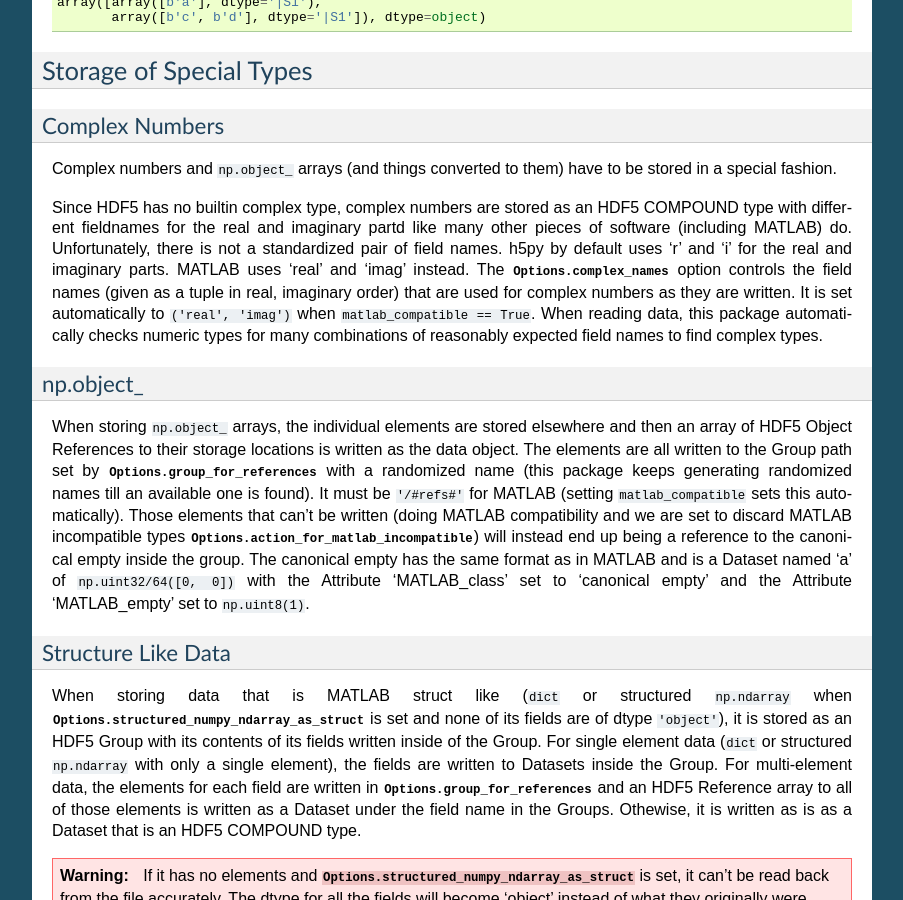
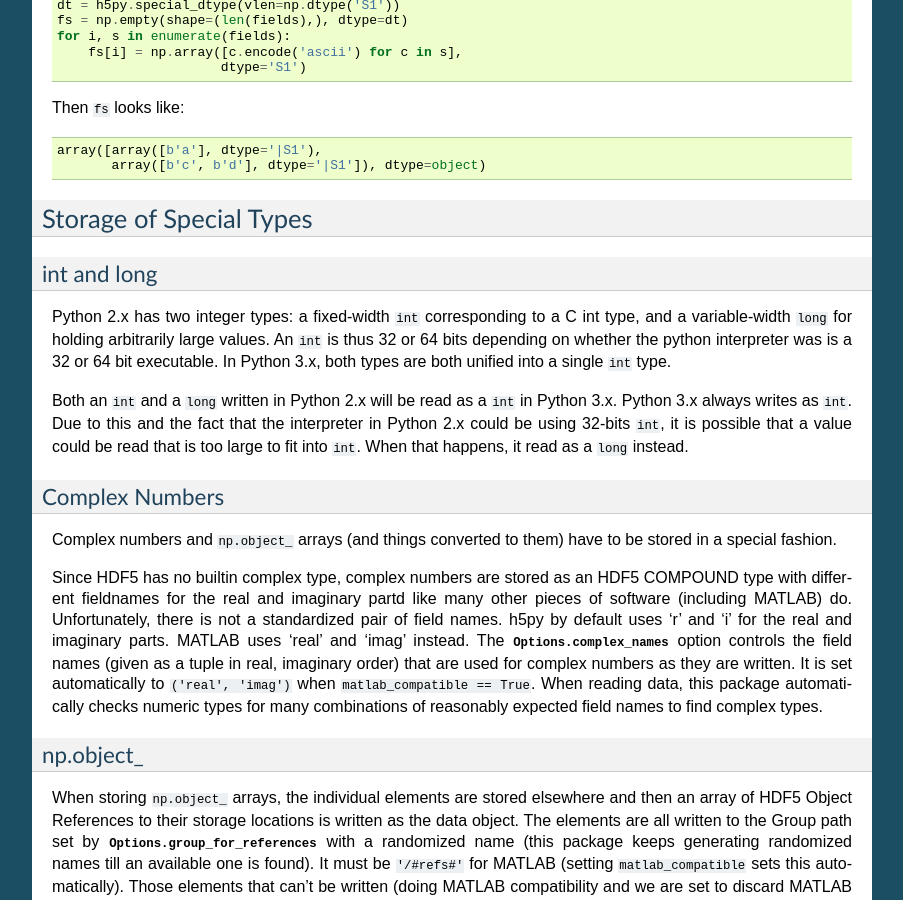
Before and after one commit to frejanordsiek/hdf5storage, a Sphinx documentation site: the page built from doc/source/storage_format.rst, in a window 1280 px wide and 900 px high, scrolled down 5155 px. Shown: the whole window, without its empty margins (198-1101 px from the left). Built offline with Sphinx 7.4.7, drawn with Linux system fonts in a browser that asks for light colours; formulas are drawn with MathJax 3; some of the changed text lies outside the part shown.

Commit message:
Updated documentation to reflect the too large int bug fix.

```diff
--- a/doc/source/conf.py
+++ b/doc/source/conf.py
@@ -52,16 +52,16 @@
 
 # General information about the project.
 project = 'hdf5storage'
-copyright = '2013, Freja Nordsiek'
+copyright = '2013-2015, Freja Nordsiek'
 
 # The version info for the project you're documenting, acts as replacement for
 # |version| and |release|, also used in various other places throughout the
 # built documents.
 #
 # The short X.Y version.
-version = '0.1.4'
+version = '0.1.5'
 # The full version, including alpha/beta/rc tags.
-release = '0.1.4'
+release = '0.1.5'
 
 # The language for content autogenerated by Sphinx. Refer to documentation
 # for a list of supported languages.
--- a/doc/source/storage_format.rst
+++ b/doc/source/storage_format.rst
@@ -59,18 +59,19 @@
 ===============  =======  ====================================  =====================
 bool             0.1      np.bool\_ or np.uint8 [1]_            Dataset
 None             0.1      ``np.float64([])``                    Dataset
-int              0.1      np.int64                              Dataset
+int [2]_         0.1      np.int64 [2]_                         Dataset
+long [3]_        0.1      np.int64                              Dataset
 float            0.1      np.float64                            Dataset
 complex          0.1      np.complex128                         Dataset
-str              0.1      np.uint32/16 [2]_                     Dataset
-bytes            0.1      np.bytes\_ or np.uint16 [3]_          Dataset
-bytearray        0.1      np.bytes\_ or np.uint16 [3]_          Dataset
+str              0.1      np.uint32/16 [4]_                     Dataset
+bytes            0.1      np.bytes\_ or np.uint16 [5]_          Dataset
+bytearray        0.1      np.bytes\_ or np.uint16 [5]_          Dataset
 list             0.1      np.object\_                           Dataset
 tuple            0.1      np.object\_                           Dataset
 set              0.1      np.object\_                           Dataset
 frozenset        0.1      np.object\_                           Dataset
 cl.deque         0.1      np.object\_                           Dataset
-dict [4]_        0.1                                            Group
+dict [6]_        0.1                                            Group
 np.bool\_        0.1      not or np.uint8 [1]_                  Dataset
 np.void          0.1                                            Dataset
 np.uint8         0.1                                            Dataset
@@ -81,24 +82,29 @@
 np.int16         0.1                                            Dataset
 np.int32         0.1                                            Dataset
 np.int64         0.1                                            Dataset
-np.float16 [5]_  0.1                                            Dataset
+np.float16 [7]_  0.1                                            Dataset
 np.float32       0.1                                            Dataset
 np.float64       0.1                                            Dataset
 np.complex64     0.1                                            Dataset
 np.complex128    0.1                                            Dataset
-np.str\_         0.1      np.uint32/16 [2]_                     Dataset
-np.bytes\_       0.1      np.bytes\_ or np.uint16 [3]_          Dataset
+np.str\_         0.1      np.uint32/16 [4]_                     Dataset
+np.bytes\_       0.1      np.bytes\_ or np.uint16 [5]_          Dataset
 np.object\_      0.1                                            Dataset
-np.ndarray       0.1      not or Group of contents [6]_         Dataset or Group [6]_
+np.ndarray       0.1      not or Group of contents [8]_         Dataset or Group [8]_
 np.matrix        0.1      np.ndarray                            Dataset
-np.chararray     0.1      np.bytes\_ or np.uint16/32 [2]_ [3]_  Dataset
-np.recarray      0.1      structured np.ndarray [6]_            Dataset or Group [6]_
+np.chararray     0.1      np.bytes\_ or np.uint16/32 [4]_ [5]_  Dataset
+np.recarray      0.1      structured np.ndarray [8]_            Dataset or Group [8]_
 ===============  =======  ====================================  =====================
 
 .. [1] Depends on the selected options. Always ``np.uint8`` when
        ``convert_bools_to_uint8 == True`` (set implicitly when
        ``matlab_compatible == True``).
-.. [2] Depends on the selected options and whether it can be converted
+.. [2] In Python 2.x, it may be read back as a ``long`` if it can't fit
+       in the size of an ``int``.
+.. [3] Type only found in Python 2.x. Python 2.x's ``long`` and ``int``
+       are unified into a single ``int`` type in Python 3.x. Read as an
+       ``int`` in Python 3.x.
+.. [4] Depends on the selected options and whether it can be converted
        to UTF-16 without using doublets. If
        ``convert_numpy_str_to_utf16 == True`` (set implicitly when
        ``matlab_compatible == True``) and it can be converted to UTF-16
@@ -149,11 +155,12 @@
 bool           'bool'               'bool'                       'logical'           1
 None           'builtins.NoneType'  'float64'                    'double'
 int            'int'                'int64'                      'int64'
+long           'long'               'int64'                      'int64'
 float          'float'              'float64'                    'double'
 complex        'complex'            'complex128'                 'double'
-str            'str'                'str#' [7]_                  'char'              2
-bytes          'bytes'              'bytes#' [7]_                'char'              2
-bytearray      'bytearray'          'bytes#' [7]_                'char'              2
+str            'str'                'str#' [9]_                  'char'              2
+bytes          'bytes'              'bytes#' [9]_                'char'              2
+bytearray      'bytearray'          'bytes#' [9]_                'char'              2
 list           'list'               'object'                     'cell'
 tuple          'tuple'              'object'                     'cell'
 set            'set'                'object'                     'cell'
@@ -299,6 +306,22 @@
 
 Storage of Special Types
 ========================
+
+int and long
+------------
+
+Python 2.x has two integer types: a fixed-width ``int`` corresponding
+to a C int type, and a variable-width ``long`` for holding arbitrarily
+large values. An ``int`` is thus 32 or 64 bits depending on whether the
+python interpreter was is a 32 or 64 bit executable. In Python 3.x,
+both types are both unified into a single ``int`` type.
+
+Both an ``int`` and a ``long`` written in Python 2.x will be read as a
+``int`` in Python 3.x. Python 3.x always writes as ``int``. Due to this
+and the fact that the interpreter in Python 2.x could be using 32-bits
+``int``, it is possible that a value could be read that is too large
+to fit into ``int``. When that happens, it read as a ``long`` instead.
+
 
 Complex Numbers
 ---------------
```
Also changed, not shown: other parts of doc/source/storage_format.rst (+18 -18 lines), README.rst (+36 -28 lines).
